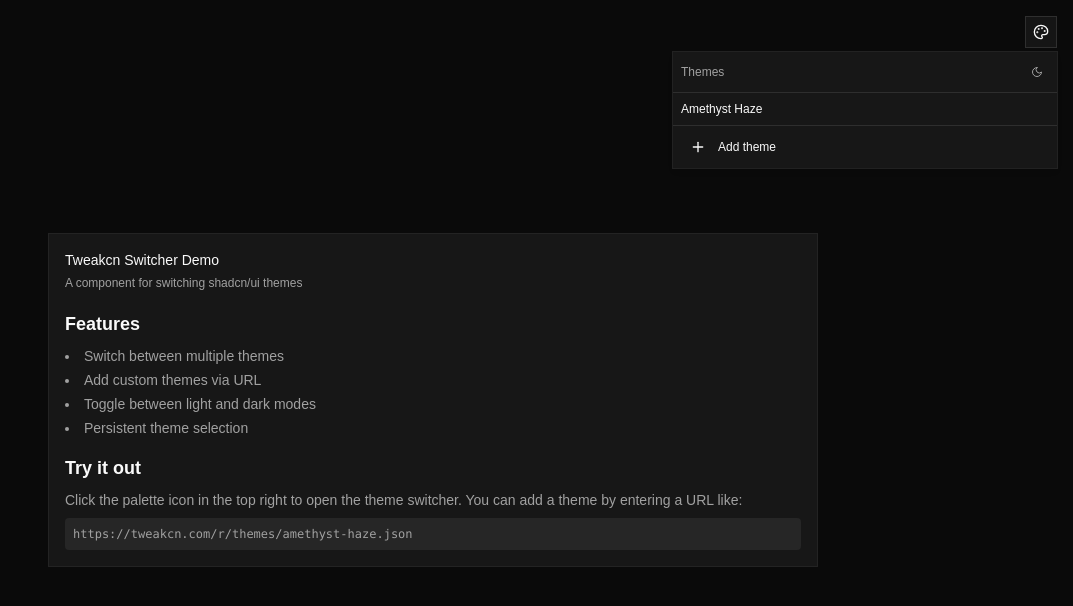
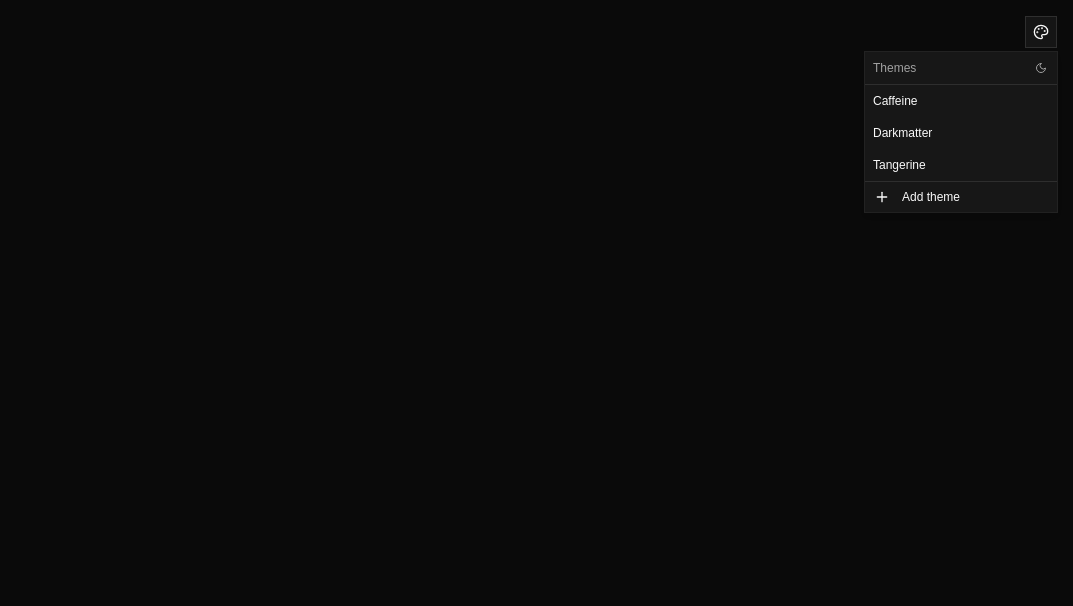
Before and after one commit to heywinit/tweakcn-switcher, a React (Vite) app in the folder apps/web/: page / in a window 1280 px wide. Both pictures are taken after a click on the button "Switch theme". Shown: the top 606 px of the page, without its empty margins (207-1280 px from the left). Built offline with nearby package versions, Linux system fonts and the light colour scheme.

Commit message:
minor styling tweaks

```diff
--- a/apps/web/src/components/tweakcn-switcher.tsx
+++ b/apps/web/src/components/tweakcn-switcher.tsx
@@ -103,9 +103,9 @@ export function TweakcnSwitcher({ className, align = "end", ...config }: Tweakcn
           </Button>
         }
       />
-      <DropdownMenuContent align={align} className="w-96">
+      <DropdownMenuContent align={align} className="w-48">
         <DropdownMenuGroup>
-          <DropdownMenuLabel className="flex items-center justify-between">
+          <DropdownMenuLabel className="flex items-center justify-between py-1 pl-2 pr-1">
             <span>Themes</span>
             <div className="flex items-center gap-1">
               <Button
@@ -127,7 +127,7 @@ export function TweakcnSwitcher({ className, align = "end", ...config }: Tweakcn
           {error && <div className="px-2 py-1.5 text-xs text-destructive">{error}</div>}
 
           {showInput ? (
-            <div className="px-2 py-1.5 space-y-2">
+            <div className="px-2 py-1.5 space-y-1">
               <Input
                 placeholder="Theme title (optional)"
                 value={title}
@@ -137,25 +137,25 @@ export function TweakcnSwitcher({ className, align = "end", ...config }: Tweakcn
               />
               <div className="flex gap-1 mb-1">
                 <Button
-                  variant={inputMode === "url" ? "default" : "ghost"}
+                  variant={inputMode === "url" ? "default" : "outline"}
                   size="xs"
                   onClick={(e) => {
                     e.stopPropagation();
                     setInputMode("url");
                   }}
-                  className="h-6 flex-1 text-xs"
+                  className={`h-6 flex-1 text-xs ${inputMode === "url" ? "border border-primary" : ""}`}
                 >
                   <Link className="size-3 mr-1" />
                   URL
                 </Button>
                 <Button
-                  variant={inputMode === "css" ? "default" : "ghost"}
+                  variant={inputMode === "css" ? "default" : "outline"}
                   size="xs"
                   onClick={(e) => {
                     e.stopPropagation();
                     setInputMode("css");
                   }}
-                  className="h-6 flex-1 text-xs"
+                  className={`h-6 flex-1 text-xs ${inputMode === "css" ? "border border-primary" : ""}`}
                 >
                   <Code className="size-3 mr-1" />
                   CSS
@@ -185,14 +185,13 @@ export function TweakcnSwitcher({ className, align = "end", ...config }: Tweakcn
               )}
               <div className="flex gap-1">
                 <Button
-                  variant="default"
                   size="xs"
                   onClick={(e) => {
                     e.stopPropagation();
                     handleAddTheme();
                   }}
                   disabled={isAddingTheme || !input.trim()}
-                  className="flex-1 h-6"
+                  className="flex-1 h-6 border border-primary"
                 >
                   {isAddingTheme ? (
                     <Loader2 className="size-3 animate-spin" />
@@ -202,7 +201,7 @@ export function TweakcnSwitcher({ className, align = "end", ...config }: Tweakcn
                   Add
                 </Button>
                 <Button
-                  variant="ghost"
+                  variant="outline"
                   size="xs"
                   onClick={(e) => {
                     e.stopPropagation();
@@ -260,19 +259,12 @@ export function TweakcnSwitcher({ className, align = "end", ...config }: Tweakcn
               )}
             </>
           )}
-
-          {isLoading && (
-            <div className="px-2 py-1.5 flex items-center gap-2 text-xs text-muted-foreground">
-              <Loader2 className="size-3 animate-spin" />
-              Loading theme...
-            </div>
-          )}
         </DropdownMenuGroup>
 
         {!showInput && (
           <>
             <DropdownMenuSeparator />
-            <div className="px-2 py-1.5">
+            <div className="">
               <Button
                 variant="ghost"
                 size="xs"
--- a/apps/web/src/routes/index.tsx
+++ b/apps/web/src/routes/index.tsx
@@ -1,5 +1,4 @@
 import { TweakcnSwitcher } from "@/components/tweakcn-switcher";
-import { Card, CardContent, CardDescription, CardHeader, CardTitle } from "@/components/ui/card";
 import { createFileRoute } from "@tanstack/react-router";
 
 export const Route = createFileRoute("/")({
@@ -13,41 +12,23 @@ function HomeComponent() {
         <TweakcnSwitcher
           defaultThemes={[
             {
-              id: "amethyst-haze",
-              name: "Amethyst Haze",
-              url: "https://tweakcn.com/r/themes/amethyst-haze.json",
+              id: "caffeine",
+              name: "Caffeine",
+              url: "https://tweakcn.com/r/themes/caffeine.json",
+            },
+            {
+              id: "darkmatter",
+              name: "Darkmatter",
+              url: "https://tweakcn.com/r/themes/darkmatter.json",
+            },
+            {
+              id: "tangerine",
+              name: "Tangerine",
+              url: "https://tweakcn.com/r/themes/tangerine.json",
             },
           ]}
         />
       </div>
-
-      <Card className="w-full max-w-3xl">
-        <CardHeader>
-          <CardTitle>Tweakcn Switcher Demo</CardTitle>
-          <CardDescription>A component for switching shadcn/ui themes</CardDescription>
-        </CardHeader>
-        <CardContent className="space-y-4">
-          <div>
-            <h3 className="text-lg font-semibold mb-2">Features</h3>
-            <ul className="list-disc list-inside space-y-1 text-sm text-muted-foreground">
-              <li>Switch between multiple themes</li>
-              <li>Add custom themes via URL</li>
-              <li>Toggle between light and dark modes</li>
-              <li>Persistent theme selection</li>
-            </ul>
-          </div>
-          <div>
-            <h3 className="text-lg font-semibold mb-2">Try it out</h3>
-            <p className="text-sm text-muted-foreground">
-              Click the palette icon in the top right to open the theme switcher. You can add a
-              theme by entering a URL like:
-              <code className="block mt-2 p-2 bg-muted rounded text-xs">
-                https://tweakcn.com/r/themes/amethyst-haze.json
-              </code>
-            </p>
-          </div>
-        </CardContent>
-      </Card>
     </div>
   );
 }
```
